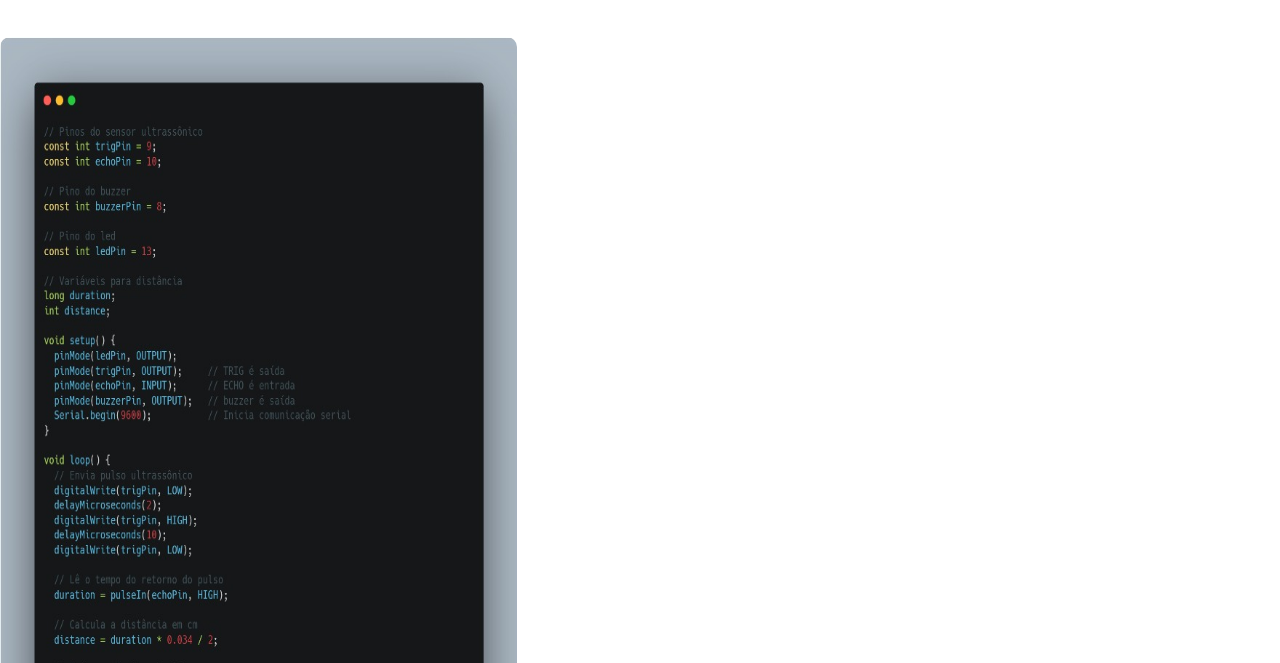
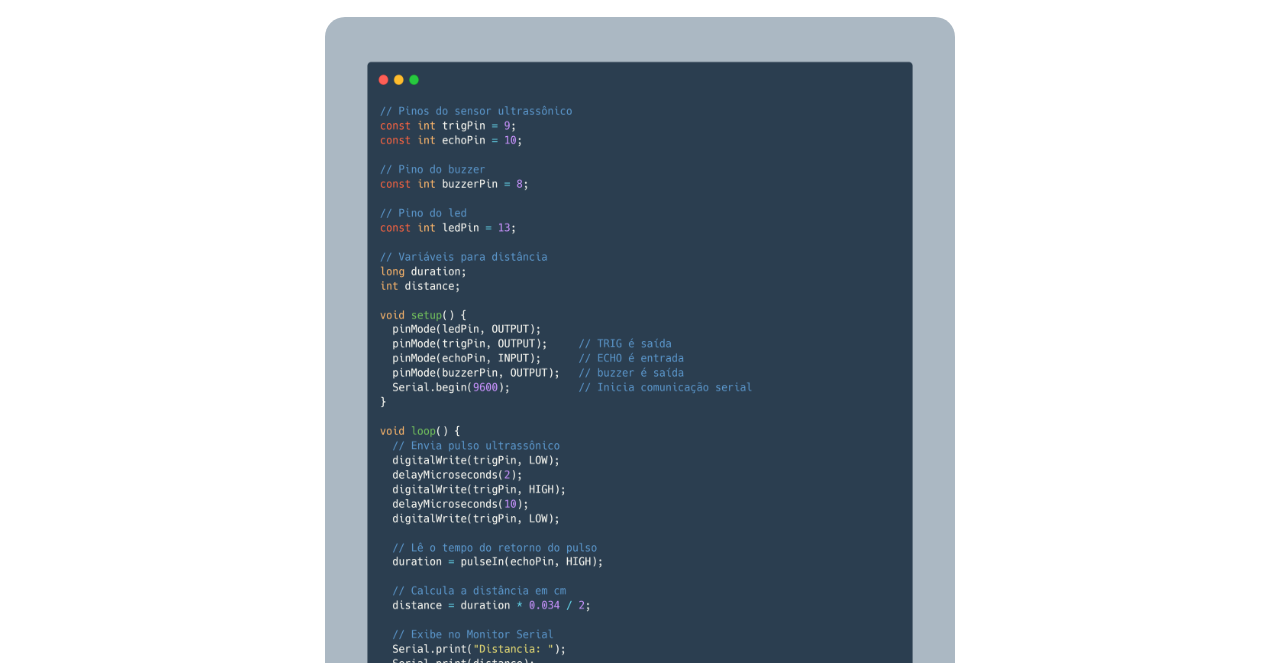
Before and after one commit to fbio3/Projeto-Ra-o-sonora, a plain HTML site: page codigo.html in a window 1280 px wide. Shown: the part 137-800 px from the top of the page. Drawn offline with Linux system fonts and the light colour scheme.

Commit message:
Correção de erros e alteração da imagem para maior qualidade

```diff
--- a/codigo.html
+++ b/codigo.html
@@ -23,7 +23,7 @@
 
     <h1 id="codigoTitulo">Código</h1>
 
-    <img id="codigo" src="assets/fotocodigo.jpg" alt="Código em C++">
+    <img id="codigo" src="assets/fotocodigo.png" alt="Código em C++">
 
     <h2><a id="github" href="https://github.com/luizzgustavogs/racao-sonora">Acesse nosso repositório no GitHub</a></h2>
 
--- a/estilos/estilo.css
+++ b/estilos/estilo.css
@@ -225,11 +225,11 @@ h2 a:hover {
 }
 
 #codigo{
-    width: 517px;
+    width: 630px;
     height: 1229px;
-    max-width: 90%;
-    margin: 20px auto;
-    border-radius: 10px;
+    border-radius: 20px;
+    display: block;
+    margin: 0 auto;
 }
 
 div#codigo>p{
```
Also changed, not shown: tecnologias.html (+7 -3 lines), assets/fotocodigo.jpg (deleted), assets/fotocodigo.png (added).
